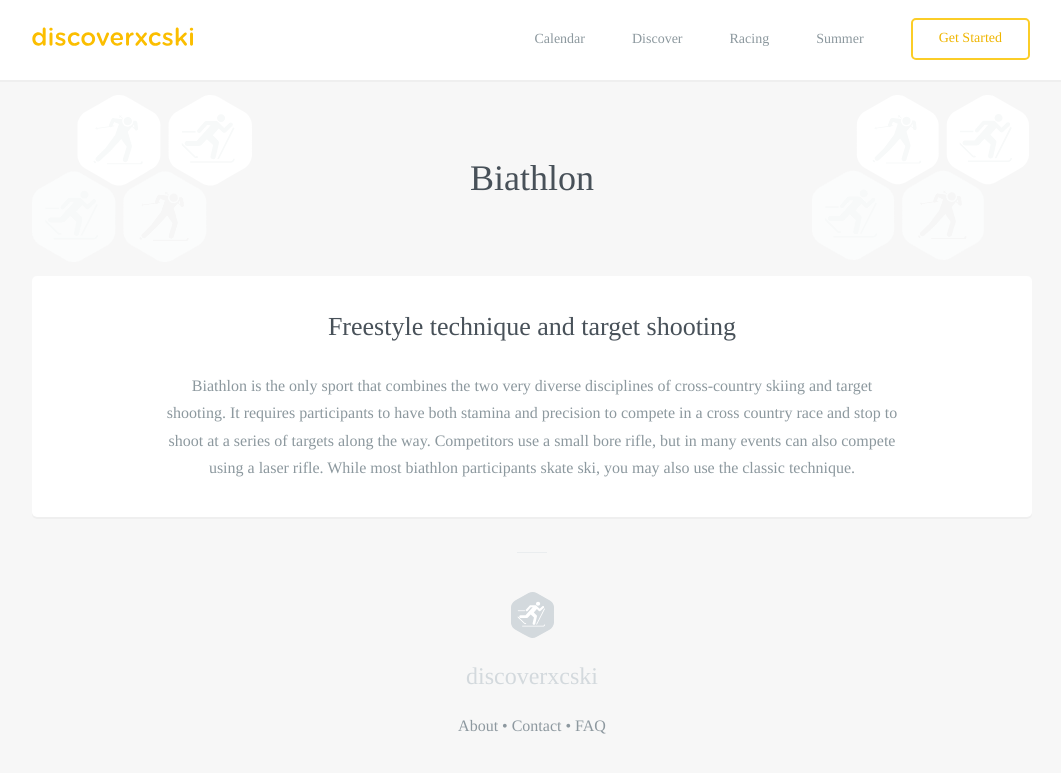
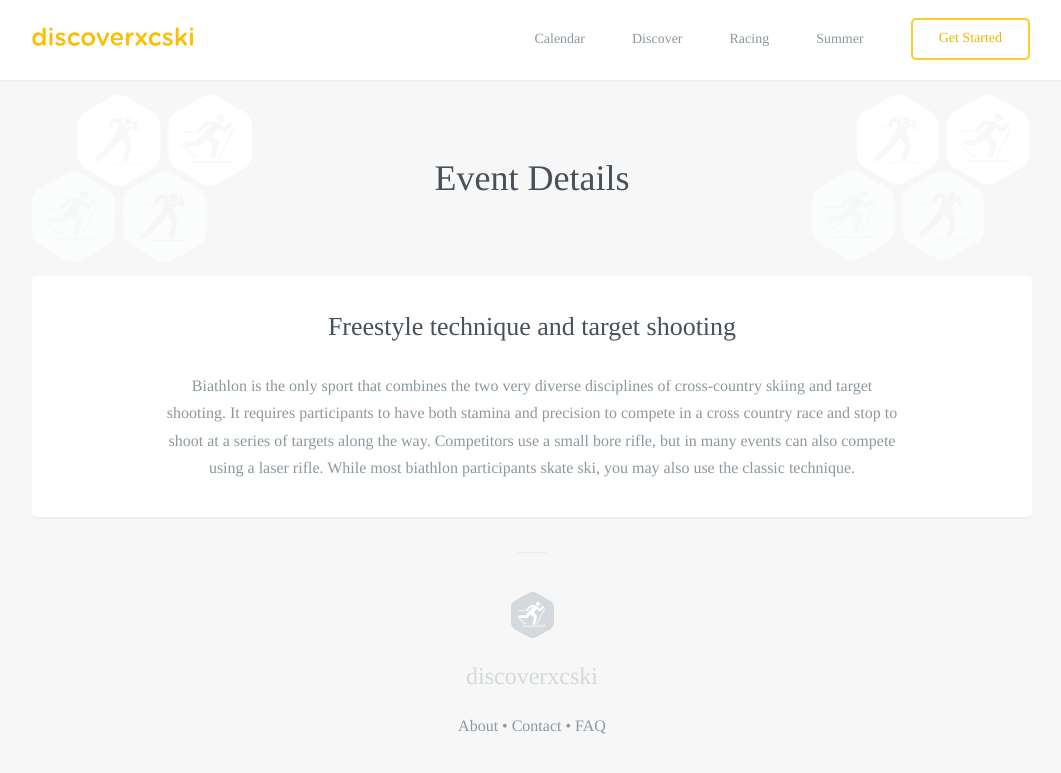
Before and after one commit to robcatto/robcatto.github.io, a Jekyll site: the page built from events/fast-&-female-lake-mountain/index.html, in a window 1280 px wide. Shown: the top 773 px of the page, without its empty margins (108-1169 px from the left). Built offline with Jekyll 4.4.1, drawn with Linux system fonts in a browser that asks for light colours; some web fonts are replaced; Markdown is read by kramdown in place of the engine named in the settings.

Commit message:
Update index.html

```diff
--- a/events/fast-&-female-lake-mountain/index.html
+++ b/events/fast-&-female-lake-mountain/index.html
@@ -28,7 +28,7 @@ layout: default
         </g>
     </g>
 </svg>
-                <h1 class="feature_heading" style="color: white;">Biathlon</h1>
+                <h1 class="feature_heading" style="color: white;">Event Details</h1>
                 <h2 class="feature_subheading">Come and try Laser Biathlon</h2>
             </section>
 
```
